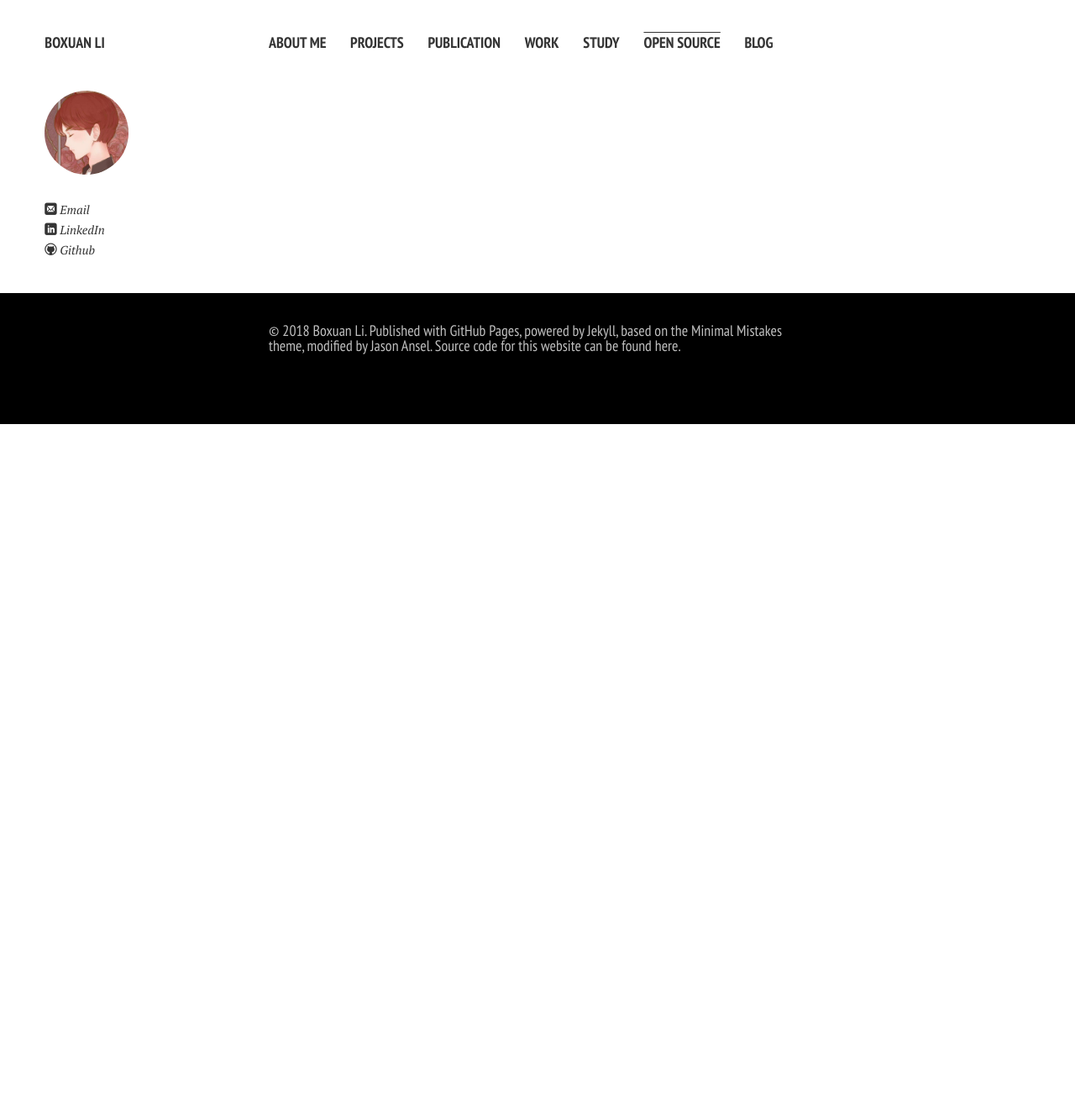
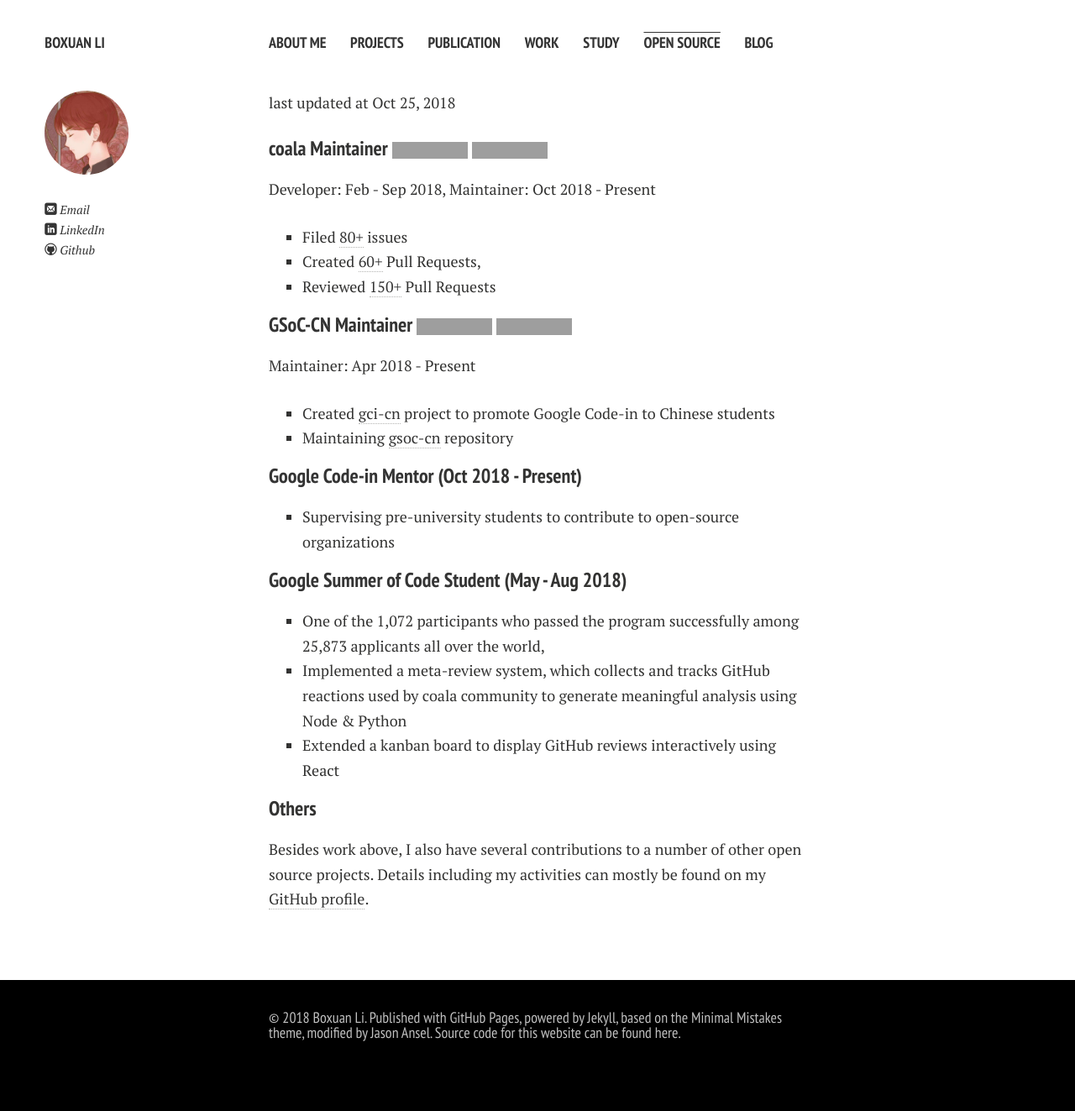
Before and after one commit to li-boxuan/li-boxuan.github.io, a Jekyll site: the page built from open-source.md, in a window 1280 px wide. Shown: the whole page at 84% size. Built offline with Jekyll 4.4.1, drawn with Linux system fonts in a browser that asks for light colours; nearby versions of some CDN libraries; Markdown is read by kramdown in place of the engine named in the settings; before the commit the page ends 900 px from its top, so only the background shows below that; grey boxes are pictures that could not be loaded.

Commit message:
open-source.md: Add open source experiences

```diff
--- a/open-source.md
+++ b/open-source.md
@@ -3,3 +3,47 @@ layout: page
 permalink: /open-source/index.html
 title: Open Source Experience
 ---
+last updated at Oct 25, 2018
+
+### [coala] Maintainer [![GitHub stars](https://img.shields.io/github/stars/coala/coala.svg?style=social&label=Star)](https://github.com/coala) [![GitHub forks](https://img.shields.io/github/forks/coala/coala.svg?style=social&label=Fork)](https://github.com/coala)
+
+Developer: Feb - Sep 2018, Maintainer: Oct 2018 - Present
+- Filed [80+](https://github.com/search?q=org%3Acoala+author%3Ali-boxuan+is%3Aissue&type=Issues) issues
+- Created [60+](https://github.com/search?q=org%3Acoala+author%3Ali-boxuan+is%3Apr&type=Issues) Pull Requests,
+- Reviewed [150+](https://github.com/search?q=org%3Acoala+commenter%3Ali-boxuan+is%3Apr&type=Issues) Pull Requests
+
+[coala]: https://github.com/coala
+
+
+### [GSoC-CN] Maintainer [![GitHub stars](https://img.shields.io/github/stars/gsoc-cn/gsoc-cn.svg?style=social&label=Star)](https://github.com/gsoc-cn) [![GitHub forks](https://img.shields.io/github/forks/gsoc-cn/gsoc-cn.svg?style=social&label=Fork)](https://github.com/gsoc-cn)
+
+Maintainer: Apr 2018 - Present
+- Created [gci-cn](https://github.com/gsoc-cn/gci-cn) project to promote Google Code-in to Chinese students
+- Maintaining [gsoc-cn](https://github.com/gsoc-cn/gsoc-cn) repository
+
+[GSoC-CN]: https://github.com/gsoc-cn
+
+
+### [Google Code-in Mentor] (Oct 2018 - Present)
+
+- Supervising pre-university students to contribute to open-source organizations
+
+[Google Code-in Mentor]: https://codein.withgoogle.com/organizations/coala
+
+
+### [Google Summer of Code Student] (May - Aug 2018)
+
+- One of the 1,072 participants who passed the program successfully among 25,873 applicants all over the world,
+- Implemented a meta-review system, which collects and tracks GitHub reactions
+used by coala community to generate meaningful analysis using Node & Python
+- Extended a kanban board to display GitHub reviews interactively using React
+
+[Google Summer of Code Student]: https://summerofcode.withgoogle.com/projects/#5188493739819008
+
+
+### Others
+
+Besides work above, I also have several contributions to a number of other open
+source projects. Details including my activities can mostly be found on my [GitHub profile].
+
+[GitHub profile]: https://github.com/li-boxuan
```
